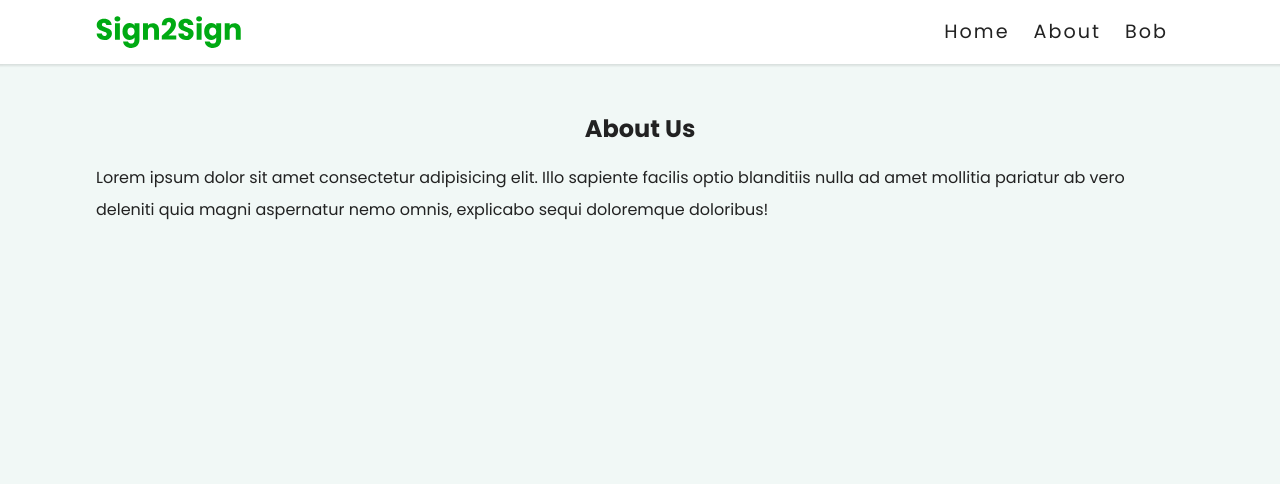
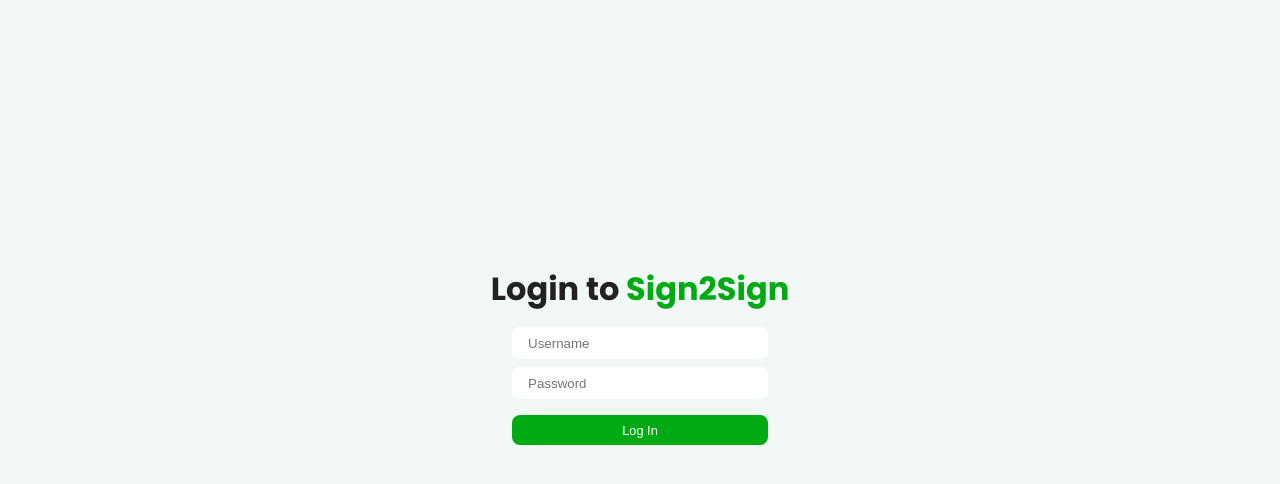
Before and after one commit to richardsonqiu/sign2sign, a React (Create React App) app: page /about in a window 1280 px wide. Shown: the top 484 px of the page. Built offline with nearby package versions, Linux system fonts and the light colour scheme.

Commit message:
Add login frontend with session storage

```diff
--- a/package.json
+++ b/package.json
@@ -43,6 +43,8 @@
     ]
   },
   "devDependencies": {
+    "cors": "^2.8.5",
+    "express": "^4.17.1",
     "file-loader": "^6.2.0",
     "url-loader": "^4.1.1"
   }
--- a/src/App.js
+++ b/src/App.js
@@ -1,5 +1,6 @@
 import React from "react";
-import { BrowserRouter as Router, Route, Switch } from "react-router-dom";
+import { BrowserRouter, Route, Switch } from "react-router-dom";
+import { useState } from "react";
 import { useGlobalContext } from "./context";
 
 // import pages
@@ -17,14 +18,22 @@
 // import components
 import Navbar from "./components/Navbar";
 import Loading from "./components/Loading";
+import Login from "./components/Login";
+import useToken from "./components/useToken";
 
 function App() {
+  const { token, setToken } = useToken();
+
+  if (!token) {
+    return <Login setToken={setToken} />;
+  }
+
   const { loading } = useGlobalContext();
   if (loading) {
     return <Loading />;
   }
   return (
-    <Router>
+    <BrowserRouter>
       <Navbar />
       <Switch>
         <Route exact path="/">
@@ -59,7 +68,7 @@
           <Error />
         </Route>
       </Switch>
-    </Router>
+    </BrowserRouter>
   );
 }
 
--- /dev/null
+++ b/src/components/Login.js
@@ -0,0 +1,58 @@
+import React from "react";
+import PropTypes from "prop-types";
+import { useState } from "react";
+import logo from "../logo.svg";
+
+async function loginUser(credentials) {
+  return fetch("http://localhost:8080/login", {
+    method: "POST",
+    headers: {
+      "Content-Type": "application/json",
+    },
+    body: JSON.stringify(credentials),
+  }).then((data) => data.json());
+}
+
+const Login = ({ setToken }) => {
+  const [username, setUsername] = useState();
+  const [password, setPassword] = useState();
+
+  const handleSubmit = async (e) => {
+    e.preventDefault();
+    const token = await loginUser({
+      username,
+      password,
+    });
+    setToken(token);
+  };
+
+  return (
+    <div className="login-wrapper">
+      <h1>
+        Login to <span className="logo-title">Sign2Sign</span>
+      </h1>
+      {/* <h3>Log In</h3> */}
+      <form onSubmit={handleSubmit}>
+        <input
+          type="text"
+          placeholder="Username"
+          onChange={(e) => setUsername(e.target.value)}
+        />
+        <input
+          type="password"
+          placeholder="Password"
+          onChange={(e) => setPassword(e.target.value)}
+        />
+        <button className="btn btn-primary" type="submit">
+          Log In
+        </button>
+      </form>
+    </div>
+  );
+};
+
+Login.propTypes = {
+  setToken: PropTypes.func.isRequired,
+};
+
+export default Login;
--- /dev/null
+++ b/src/components/useToken.js
@@ -0,0 +1,24 @@
+import React from "react";
+import { useState } from "react";
+
+const useToken = () => {
+  function getToken() {
+    const tokenString = sessionStorage.getItem("token");
+    const userToken = JSON.parse(tokenString);
+    return userToken?.token;
+  }
+
+  const [token, setToken] = useState(getToken());
+
+  const storeToken = (userToken) => {
+    sessionStorage.setItem("token", JSON.stringify(userToken));
+    setToken(userToken.token);
+  };
+
+  return {
+    setToken: storeToken,
+    token,
+  };
+};
+
+export default useToken;
--- a/src/index.css
+++ b/src/index.css
@@ -63,9 +63,10 @@
     letter-spacing: var(--mainSpacing);
 }
 
-p {
+
+/* p {
     margin-bottom: 1.25rem;
-}
+} */
 
 ul {
     list-style-type: none;
@@ -79,6 +80,50 @@
 img {
     width: 100%;
     display: block;
+}
+
+
+/*
+======
+Login
+======
+*/
+
+.logo-title {
+    color: var(--primaryColor);
+}
+
+.login-wrapper {
+    display: flex;
+    flex-direction: column;
+    align-items: center;
+    margin-top: calc(100vh/3);
+}
+
+.login-wrapper form {
+    width: 16rem;
+}
+
+.login-wrapper input {
+    display: block;
+    margin-bottom: 0.5rem;
+    width: 100%;
+    height: 2rem;
+    border: none;
+    border-radius: var(--smBorderRadius);
+    /* box-shadow: var(--lightShadow); */
+    padding: 1rem;
+    /* background-color: var(--lightGrey); */
+}
+
+.login-wrapper input:focus {
+    outline: none !important;
+    box-shadow: var(--lightShadow);
+}
+
+.login-wrapper button {
+    width: 100%;
+    margin-top: 0.5rem;
 }
 
 
@@ -161,8 +206,8 @@
 }
 
 .btn-primary:hover {
-    background: var(--primaryLightColor);
-    color: var(--primaryColor)
+    background: var(--primaryDarkColor);
+    color: var(--mainWhite)
 }
 
 
```
Also changed, not shown: server.js (added, +15 -0 lines), 1 other file (tests, documents, lock files or other folders).
